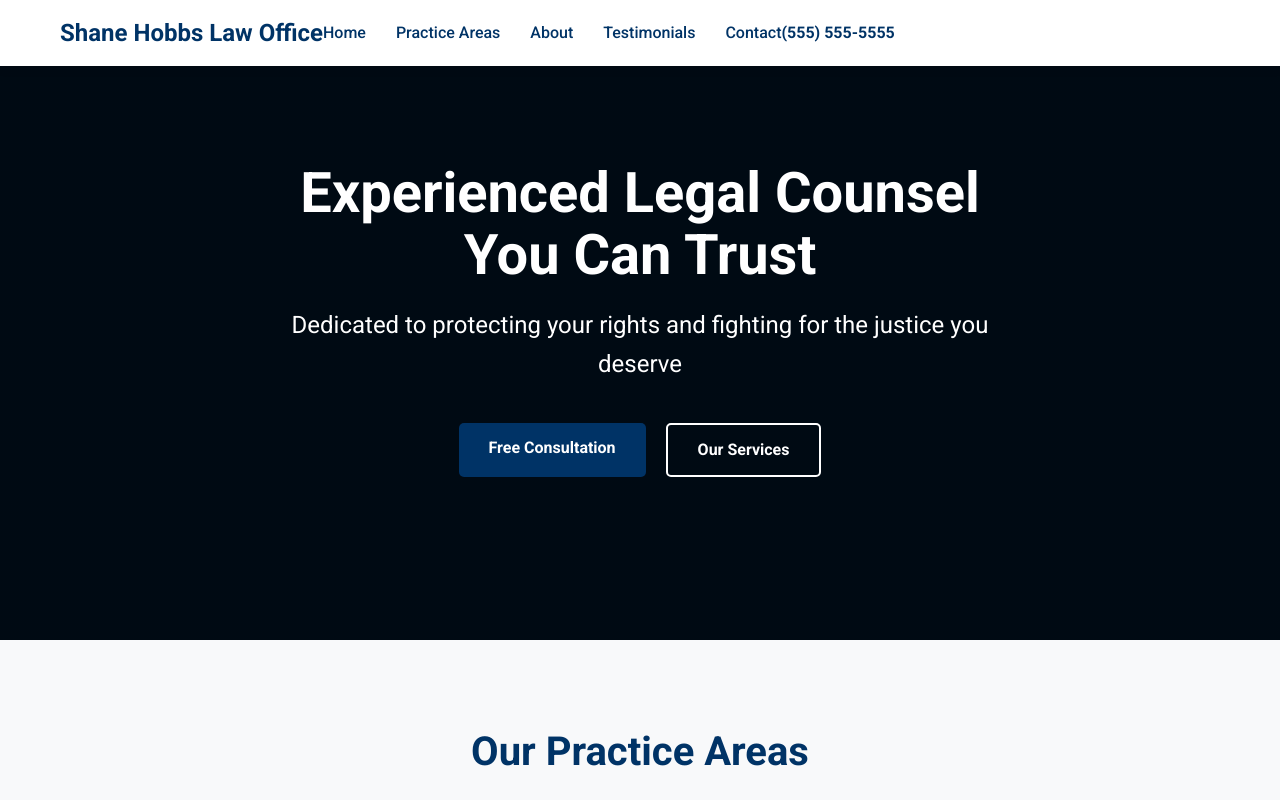
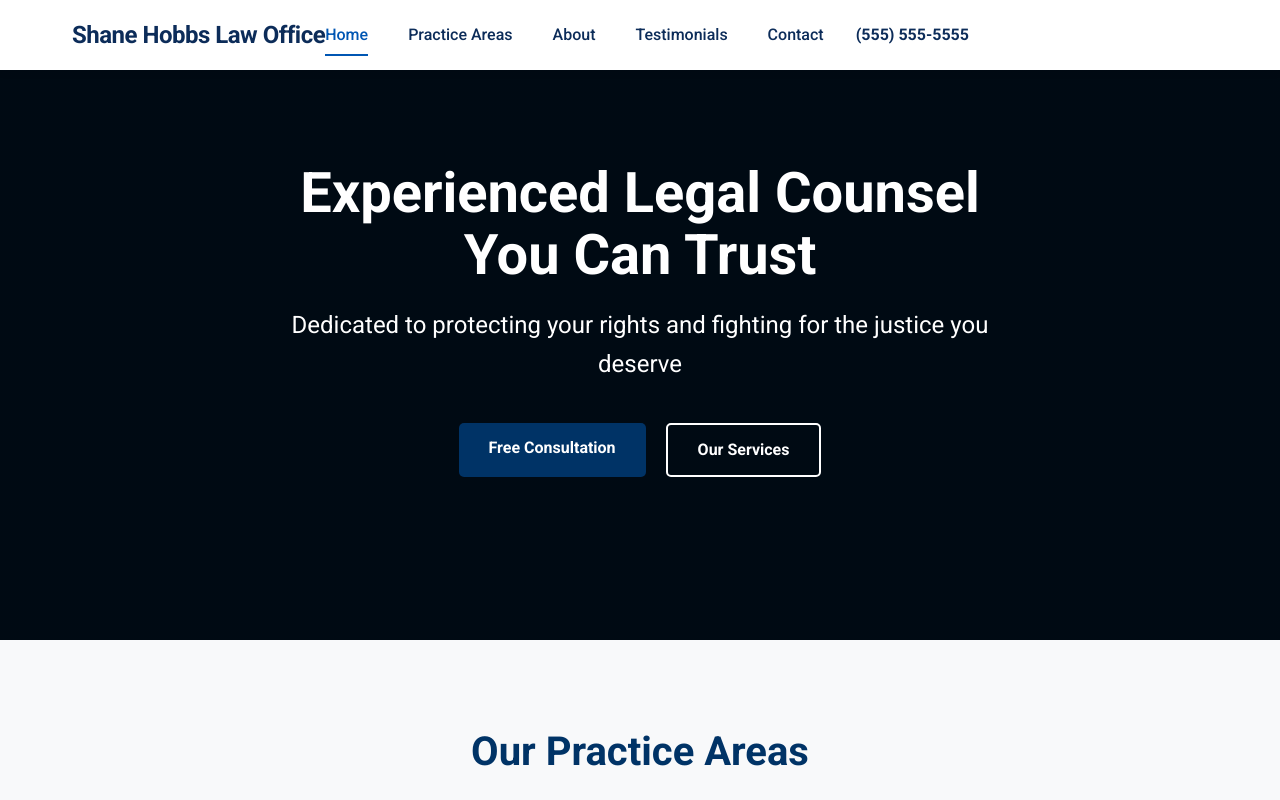
Before and after one commit to AndrewOchs/hobbs-law-website, a React (Vite) app: page / in a window 1280 px wide. Shown: the top 800 px of the page. Built offline with nearby package versions, Linux system fonts and the light colour scheme.

Commit message:
fixed Nav

```diff
--- a/src/components/Navbar/Navbar.css
+++ b/src/components/Navbar/Navbar.css
@@ -3,17 +3,15 @@
   top: 0;
   left: 0;
   width: 100%;
-  background-color: white; /* Change from transparent to white */
-  padding: 20px 0;
+  background-color: white;
+  box-shadow: 0 2px 10px rgba(0, 0, 0, 0.05);
+  padding: 0;
   transition: all 0.3s ease;
   z-index: 1000;
-  box-shadow: 0 2px 10px rgba(0, 0, 0, 0.1); /* Add shadow by default */
 }
 
 .navbar.scrolled {
-  background-color: white;
   box-shadow: 0 2px 10px rgba(0, 0, 0, 0.1);
-  padding: 10px 0;
 }
 
 .navbar-container {
@@ -22,7 +20,8 @@
   align-items: center;
   max-width: 1200px;
   margin: 0 auto;
-  padding: 0 20px;
+  padding: 0 2rem;
+  height: 70px;
 }
 
 .logo {
@@ -32,43 +31,103 @@
 
 .logo h1 {
   font-size: 1.5rem;
-  color: #003366;
+  color: #0c2c59;
+  font-weight: 700;
   margin: 0;
+  letter-spacing: -0.5px;
 }
 
 .nav-links {
   display: flex;
-  gap: 30px;
+  gap: 2.5rem;
+  margin-left: auto;
+  margin-right: 2rem;
 }
 
 .nav-links a {
-  color: #003366;
+  color: #0c2c59;
   text-decoration: none;
   font-weight: 500;
-  transition: all 0.3s ease;
-  cursor: pointer;
+  position: relative;
+  padding: 8px 0;
+  font-size: 1rem;
+  transition: color 0.3s;
+}
+
+/* Underline animation effect */
+.nav-links a::after {
+  content: '';
+  position: absolute;
+  width: 0;
+  height: 2px;
+  bottom: 0;
+  left: 0;
+  background-color: #0c2c59;
+  transition: width 0.3s ease;
 }
 
 .nav-links a:hover {
   color: #0056b3;
 }
 
+.nav-links a:hover::after {
+  width: 100%;
+}
+
+/* Active link state */
+.nav-links a.active {
+  color: #0056b3;
+}
+
+.nav-links a.active::after {
+  width: 100%;
+  background-color: #0056b3;
+}
+
+.contact-info {
+  display: flex;
+  align-items: center;
+}
+
 .contact-info a {
-  color: #003366;
+  color: #0c2c59;
   font-weight: 600;
   text-decoration: none;
+  font-size: 1rem;
+  white-space: nowrap;
 }
 
 /* Responsive styles */
+@media (max-width: 992px) {
+  .navbar-container {
+    padding: 0 1.5rem;
+  }
+
+  .nav-links {
+    gap: 1.5rem;
+    margin-right: 1.5rem;
+  }
+}
+
 @media (max-width: 768px) {
   .navbar-container {
     flex-direction: column;
-    gap: 15px;
+    height: auto;
+    padding: 1rem;
+  }
+
+  .logo {
+    margin-bottom: 1rem;
   }
 
   .nav-links {
     flex-wrap: wrap;
     justify-content: center;
-    gap: 15px;
+    gap: 1rem 1.5rem;
+    margin: 0 0 1rem 0;
+  }
+
+  .contact-info {
+    margin-top: 0.5rem;
   }
 }
--- a/src/components/Navbar/Navbar.jsx
+++ b/src/components/Navbar/Navbar.jsx
@@ -3,6 +3,7 @@ import './Navbar.css';
 
 const Navbar = () => {
   const [scrolled, setScrolled] = useState(false);
+  const [activeLink, setActiveLink] = useState('home');
 
   useEffect(() => {
     const handleScroll = () => {
@@ -11,11 +12,26 @@ const Navbar = () => {
       } else {
         setScrolled(false);
       }
+
+      // Optional: update active link based on scroll position
+      const sections = document.querySelectorAll('section');
+      sections.forEach(section => {
+        const sectionTop = section.offsetTop - 100;
+        const sectionHeight = section.offsetHeight;
+        if (window.scrollY >= sectionTop && window.scrollY < sectionTop + sectionHeight) {
+          setActiveLink(section.id);
+        }
+      });
     };
 
     window.addEventListener('scroll', handleScroll);
     return () => window.removeEventListener('scroll', handleScroll);
   }, []);
+
+  const handleLinkClick = (id) => {
+    setActiveLink(id);
+    document.getElementById(id).scrollIntoView({ behavior: 'smooth' });
+  };
 
   return (
     <nav className={`navbar ${scrolled ? 'scrolled' : ''}`}>
@@ -24,11 +40,56 @@ const Navbar = () => {
           <h1>Shane Hobbs Law Office</h1>
         </div>
         <div className="nav-links">
-          <a href="#home">Home</a>
-          <a href="#practice">Practice Areas</a>
-          <a href="#about">About</a>
-          <a href="#testimonials">Testimonials</a>
-          <a href="#contact">Contact</a>
+          <a
+            href="#home"
+            className={activeLink === 'home' ? 'active' : ''}
+            onClick={(e) => {
+              e.preventDefault();
+              handleLinkClick('home');
+            }}
+          >
+            Home
+          </a>
+          <a
+            href="#practice"
+            className={activeLink === 'practice' ? 'active' : ''}
+            onClick={(e) => {
+              e.preventDefault();
+              handleLinkClick('practice');
+            }}
+          >
+            Practice Areas
+          </a>
+          <a
+            href="#about"
+            className={activeLink === 'about' ? 'active' : ''}
+            onClick={(e) => {
+              e.preventDefault();
+              handleLinkClick('about');
+            }}
+          >
+            About
+          </a>
+          <a
+            href="#testimonials"
+            className={activeLink === 'testimonials' ? 'active' : ''}
+            onClick={(e) => {
+              e.preventDefault();
+              handleLinkClick('testimonials');
+            }}
+          >
+            Testimonials
+          </a>
+          <a
+            href="#contact"
+            className={activeLink === 'contact' ? 'active' : ''}
+            onClick={(e) => {
+              e.preventDefault();
+              handleLinkClick('contact');
+            }}
+          >
+            Contact
+          </a>
         </div>
         <div className="contact-info">
           <a href="tel:+15555555555">(555) 555-5555</a>
```
